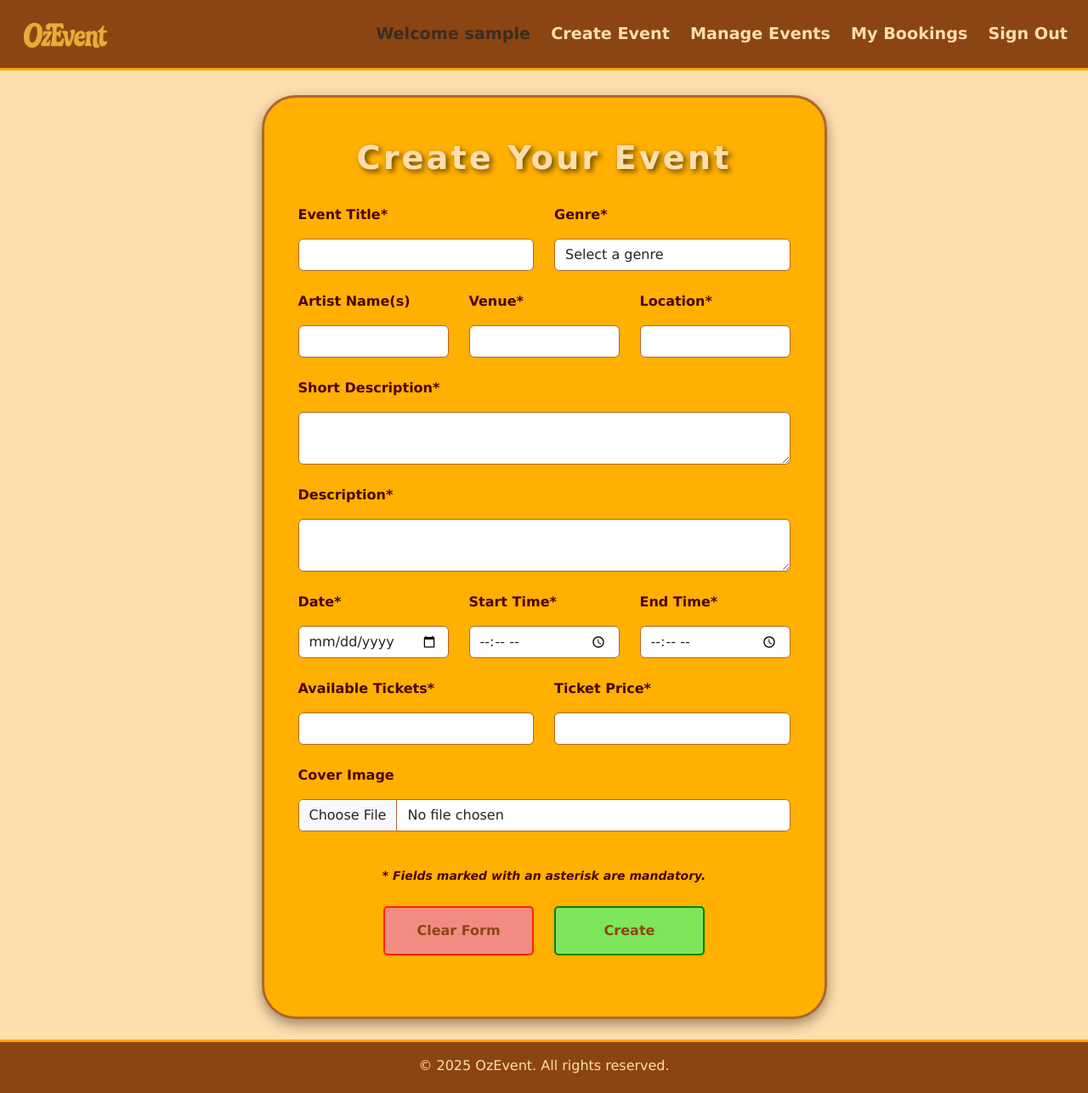
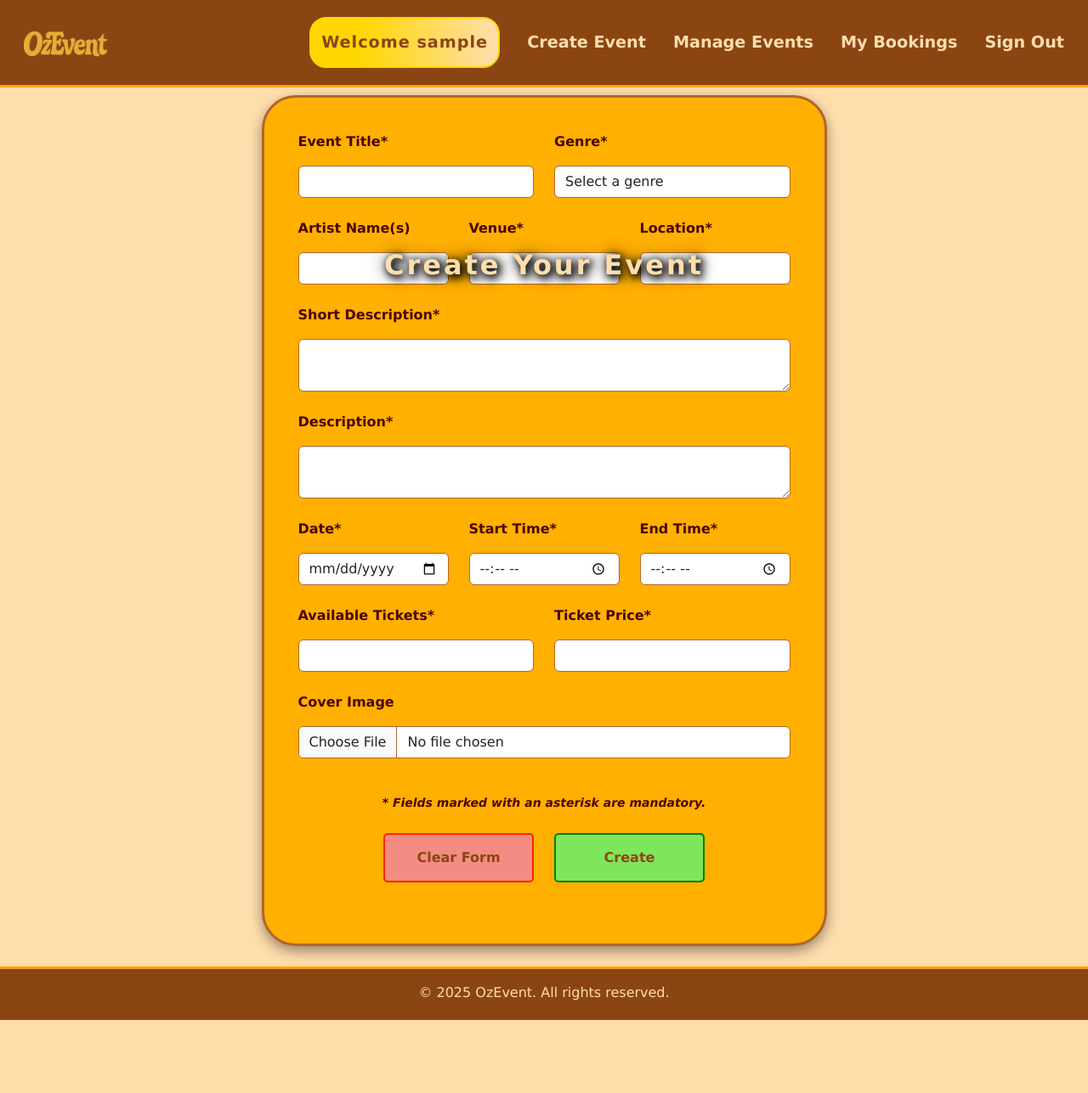
Before and after one commit to qarigby/IAB-207_A3_GRP-16, a Flask app: page /events/create in a window 1280 px wide. Shown: the whole page at 85% size. After the commit the page ends 1201 px from the top, so only its background shows below. Run offline with Flask 3, Linux system fonts and the light colour scheme; the visitor is signed in with stand-in values (Sample User, id 1); data comes from the database, SQL or seed files in the repository; some libraries are stand-ins or nearby versions.

Commit message:
Improved bootstrap grid positioning, CSS styling, removed redundancies

```diff
--- a/a3_group_16/ozevent/static/style/main.css
+++ b/a3_group_16/ozevent/static/style/main.css
@@ -22,47 +22,21 @@ body {
     transition: transform 0.3s ease;
 }
 
-.navbar-nav,
-.offcanvas,
-.offcanvas .dropdown-menu {
-    font-family: inherit;
+#navbarSupportedContent {
+    align-items: center;
 }
 
-.navbar-nav .dropdown-menu {
-    background: #8B4513;
-    border: none;
-}
-
-.navbar-nav .nav-link,
-.navbar-nav .dropdown-toggle,
-.navbar-nav .dropdown-menu .dropdown-item {
+.navbar-nav .nav-link {
     font-size: clamp(1rem, 1.5vw, 1.2rem);
     font-weight: 600;
     color: #FFDEAD;
     white-space: nowrap;
     line-height: 2.5;
-    padding: 0.5rem 1rem;
+    padding: 0.25rem 1.5rem;
     transition: all 0.3s ease;
 }
 
-.navbar-nav .dropdown-toggle:focus,
-.navbar-nav .dropdown-toggle.show {
-    color: #FFD700;
-    background: transparent;
-    text-shadow: 2px 2px 4px rgba(0, 0, 0, 0.5);
-    transform: scale(1.1);
-    letter-spacing: 0.5px;
-}
-
-.navbar-nav .dropdown-toggle:not(.show) {
-    color: #FFDEAD;
-    text-shadow: none;
-    transform: none;
-    letter-spacing: normal;
-}
-
-.navbar-nav .nav-link:hover,
-.navbar-nav .dropdown-menu .dropdown-item:hover {
+.navbar-nav .nav-link:hover {
     color: #FFD700;
     background: transparent;
     text-shadow: 2px 2px 4px rgba(0, 0, 0, 0.5);
@@ -276,8 +254,11 @@ body {
 
 .form-group .btn,
 #postCommentBtn,
+#confirmPostCommentBtn,
 #buyTicketsBtn,
-#cancelBtn {
+#signOutBtn,
+#cancelBtn,
+#proceedBtn {
     color: #8B4513;
     padding: 10px 20px;
     font-size: 1rem;
@@ -287,22 +268,24 @@ body {
     transition: all 0.5s ease;
 }
 
-#discardEventBtn {
+#discardEventBtn,
+#signOutBtn {
     background: #F28C82;
     border: 2px solid #FF2400;
 }
 
-#discardEventBtn:hover {
+#discardEventBtn:hover,
+#signOutBtn:hover {
     background: #E34234;
     color: white;
 }
 
-#saveDraftBtn {
+#proceedBtn {
     background: #90BFF9;
     border: 2px solid #6082B6;
 }
 
-#saveDraftBtn:hover {
+#proceedBtn:hover {
     background: #6495ED;
     color: white;
 }
@@ -397,7 +382,7 @@ background: #4CBB17;
     font-weight: normal;
 }
 
-#bookingForm .form-title {
+#eventForm .form-title {
     font-size: clamp(1.5rem, 2.5vw, 3rem);
     position: absolute;
     top: 40%;
@@ -509,15 +494,57 @@ background: #4CBB17;
     object-fit: cover;
 }
 
-#commentTextArea {
-    height: 40px;
-    border: 2px solid #FFA305;
+#extraSmallTextArea {
+    height: 30px;
+    border: 2x black;
     transition: height 0.3s ease;
 }
 
-#commentTextArea:hover,
-#commentTextArea:focus {
+#extraSmallTextArea:hover,
+#extraSmallTextArea:focus {
+    height: 60px;
+}
+
+#smallTextArea {
+    height: 40px;
+    border: 2x black;
+    transition: height 0.3s ease;
+}
+
+#smallTextArea:hover,
+#smallTextArea:focus {
     height: 100px;
+}
+
+#largeTextArea {
+    height: 60px;
+    border: 2x black;
+    transition: height 0.3s ease;
+}
+
+#largeTextArea:hover,
+#largeTextArea:focus {
+    height: 180px;
+}
+
+#customGenreField {
+    display: none;
+}
+
+#welcomeUser {
+    font-size: clamp(1rem, 1.5vw, 1.2rem);
+    font-weight: 600;
+    color: #8B4513;
+    white-space: nowrap;
+    line-height: 2.5;
+    padding: 0.25rem 0.75rem;
+    background: linear-gradient(90deg, #FFD700 25%, #FFDEAD 100%);
+    border-radius: 20px;
+    border: 2px solid #FFD700;
+    letter-spacing: 1px;
+    display: inline-block;
+    margin-top: 0.75rem;
+    margin-bottom: 0.75rem;
 }
 
 .comment-section {
--- a/a3_group_16/ozevent/templates/base.html
+++ b/a3_group_16/ozevent/templates/base.html
@@ -34,19 +34,19 @@
                 </a>
 
                 <!-- Desktop Menu -->
-                <div class="collapse navbar-collapse" id="navbarSupportedContent">
-                    <ul class="navbar-nav ms-auto">
+                <div class="collapse navbar-collapse">
+                    <ul class="navbar-nav ms-auto" id="navbarSupportedContent">
 
                         <!-- Other Links -->
                         {% if current_user.is_authenticated %}
-                            <a class="nav-item nav-link disabled text-muted" href="#">Welcome {{current_user.firstname}}</a>
-                            <li class="nav-item ms-2 me-2"><a class="nav-link" href="{{ url_for('events.create') }}">Create Event</a></li>
-                            <li class="nav-item me-2"><a class="nav-link" href="{{ url_for('events.owned_events') }}">Manage Events</a></li>
-                            <li class="nav-item me-2"><a class="nav-link" href="{{ url_for('booking.bookings') }}">My Bookings</a></li>
-                            <li class="nav-item d-none d-lg-block me-1"><a class="nav-link" href="#" data-bs-toggle="modal" data-bs-target="#logoutModal">Sign Out</a></li>
+                            <a class="nav-item nav-link disabled d-none d-lg-block" id="welcomeUser" href="#">Welcome {{current_user.firstname}}</a>
+                            <li class="nav-item ms-4 me-3"><a class="nav-link" href="{{ url_for('events.create') }}">Create Event</a></li>
+                            <li class="nav-item me-3"><a class="nav-link" href="{{ url_for('events.owned_events') }}">Manage Events</a></li>
+                            <li class="nav-item me-3"><a class="nav-link" href="{{ url_for('booking.bookings') }}">My Bookings</a></li>
+                            <li class="nav-item d-none d-md-block me-2"><a class="nav-link" href="#" data-bs-toggle="modal" data-bs-target="#logoutModal">Sign Out</a></li>
                         {% else %}
-                            <li class="nav-item me-2"><a class="nav-link" href="{{ url_for('auth.register') }}">Register</a></li>
-                            <li class="nav-item me-2"><a class="nav-link" href="{{ url_for('auth.login') }}">Login</a></li>
+                            <li class="nav-item me-3"><a class="nav-link" href="{{ url_for('auth.register') }}">Register</a></li>
+                            <li class="nav-item me-3"><a class="nav-link" href="{{ url_for('auth.login') }}">Login</a></li>
                         {% endif %}
                     </ul>
                 </div>
@@ -61,14 +61,16 @@
 
             <!-- Offcanvas Menu -->
             <div class="offcanvas offcanvas-end d-sm-none" tabindex="-1" id="offcanvasNavbar" aria-labelledby="offcanvasNavbarLabel">
-                <div class="offcanvas-header">
+                <div class="offcanvas-header mb-0">
                     <a class="navbar-brand" href="{{ url_for('main.index') }}">
-                        <img src="static/img/brand_logo.png"
+                        <img src="{{ url_for('static', filename='img/brand_logo.png') }}"
                         alt="OzEvent Logo" class="img-fluid">
+
                     </a>
                     <button type="button" class="btn-close" data-bs-dismiss="offcanvas" aria-label="Close"></button>
                 </div>
-                <div class="offcanvas-body">
+                <div class="offcanvas-divider"></div>
+                <div class="offcanvas-body" id="offcanvasNavItems">
                     <ul class="navbar-nav">
                         <!-- Other Links -->
                         {% if current_user.is_authenticated %}
```
Also changed, not shown: other parts of a3_group_16/ozevent/static/style/main.css (+26 -20 lines).
